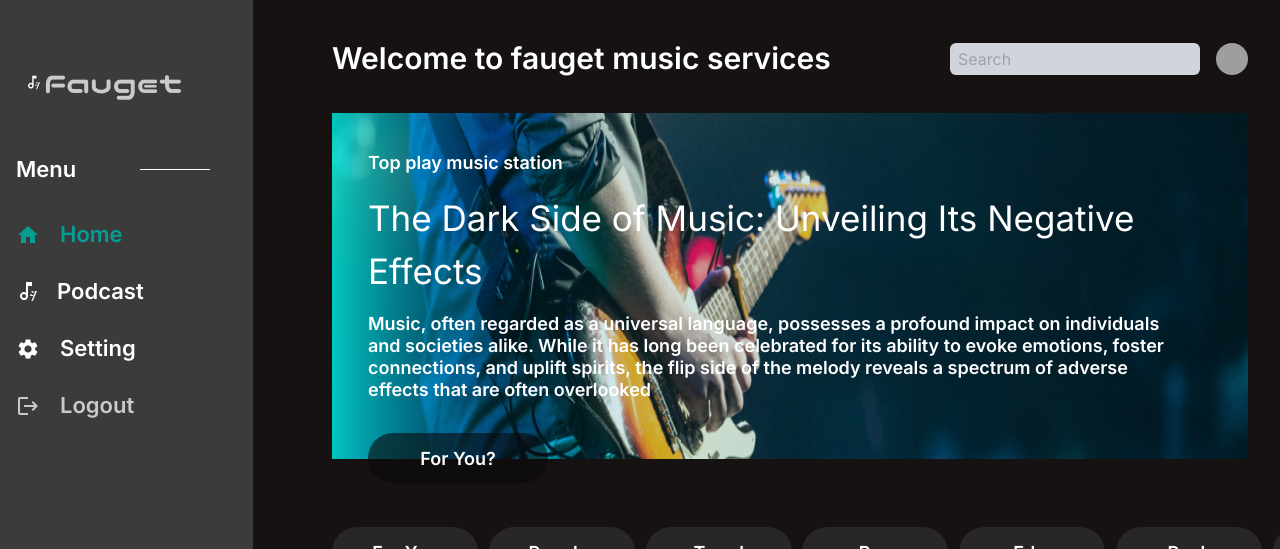
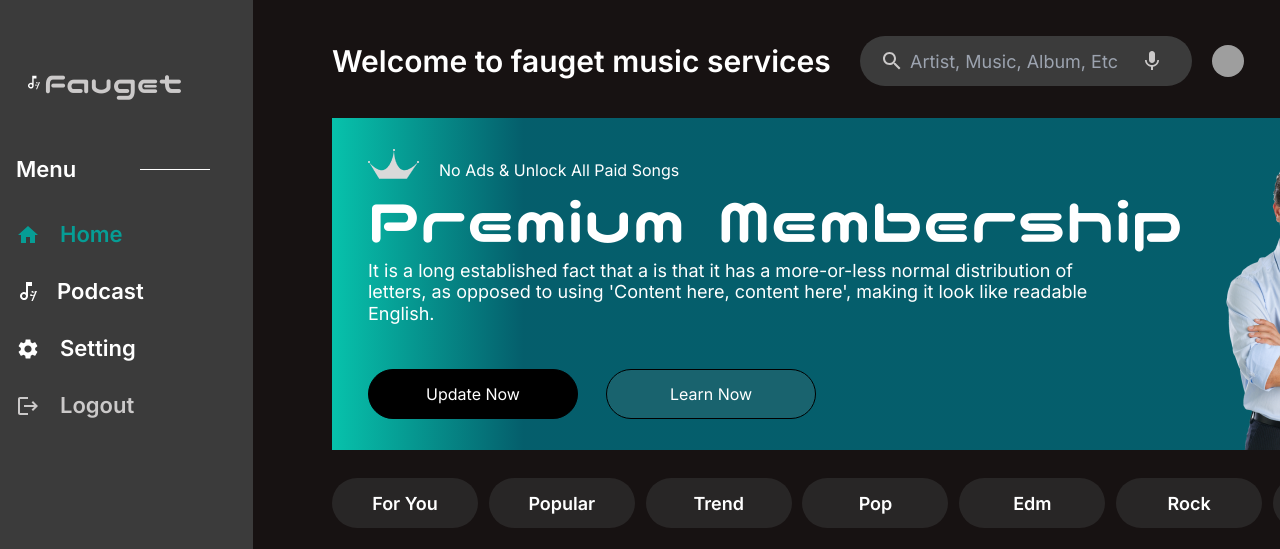
Before and after one commit to Habibaferdausi/Fauget-music-services, a Next.js app: page / in a window 1280 px wide. Shown: the top 549 px of the page. Built offline with nearby package versions, Linux system fonts and the light colour scheme; no server answers; grey boxes are pictures that could not be loaded.

Commit message:
login banner added

```diff
--- a/src/app/globals.css
+++ b/src/app/globals.css
@@ -73,3 +73,9 @@ height: 50px;
 border-radius: 25px;
 color:white;
 }
+
+.search{
+width: 332px;
+height: 50px;
+border-radius: 25px;
+}
--- a/src/app/page.js
+++ b/src/app/page.js
@@ -1,5 +1,6 @@
 import Categories from "@/components/Home/Categories";
-import WithoutLogin from "@/components/Home/WithoutLogin";
+import LoggedBanner from "@/components/Home/LoggedBanner";
+
 import SideNav from "@/components/Shared/SideNav";
 
 
@@ -9,7 +10,7 @@ export default function Home() {
 
      <SideNav>
       <div className="">
-   <WithoutLogin/>
+   <LoggedBanner/>
     <Categories/>
       </div>
     </SideNav>
--- a/src/components/Home/LoggedBanner.jsx
+++ b/src/components/Home/LoggedBanner.jsx
@@ -7,21 +7,21 @@ export default function LoggedBanner() {
     <div className="">
     <div className='  banner'>
         <div className='flex justify-between'>
-            <div className='ms-4 mt-3'>
-               <div className='flex justify-start'>
+            <div className='ps-9 pt-5'>
+               <div className='flex text-white gap-2 pt-2 items-center justify-start'>
                 <img src="./star.png" alt="" className='me-3' />
-                <h1>No Ads & Unlock All Paid Songs</h1>
+                <p className='pt-3'>No Ads & Unlock All Paid Songs</p>
                </div>
-               <h1 className='pt-2 text-[65px] '>Premium Membership</h1>
+               <h1 className=' text-[65px] custom-font -mt-5 text-white py-2'>Premium Membership</h1>
 
-            <p className='mt-2 text-[18px] text-start'>It is a long established fact that a is that it has a more-or-less normal distribution of<br/> letters, as opposed to using 'Content here, content here', making it look like readable <br/> English.</p>
-            <div className='flex mt-3 justify-start'>
+            <p className=' text-[18px] mb-2 text-start leading-[21.78px] text-white -mt-4'>It is a long established fact that a is that it has a more-or-less normal distribution of<br/> letters, as opposed to using 'Content here, content here', making it look like readable <br/> English.</p>
+            <div className='flex mt-11 gap-4 justify-start'>
                 <button className='button bg-black'>Update Now</button>
                 <button className='button bg-[#19636e] ms-3'>Learn Now</button>
             </div>
             </div>
             <div className=' ps-3 pt-3 flex justify-end'>
-                <img src="./image2.png" className='mt-5 me-5'/>
+                <img src="./image2.png" className='mt-[25px] me-5'/>
             </div>
         </div>
     </div>
--- a/src/components/Shared/SideNav.jsx
+++ b/src/components/Shared/SideNav.jsx
@@ -3,7 +3,7 @@ import Image from 'next/image';
 import Link from 'next/link';
 import { usePathname, useRouter } from 'next/navigation';
 import Music from "@/../public/music.svg"
-import { Home, Logout, MusicNote, QueueMusic, Settings } from '@mui/icons-material';
+import { Home, Logout, Mic, MusicNote, QueueMusic, Search, Settings } from '@mui/icons-material';
 
 const SideNav = ({ children }) => {
   const pathName = usePathname();
@@ -14,11 +14,15 @@ const SideNav = ({ children }) => {
       {/* Sidebar */}
       <div className="bg-[#3B3B3B] w-[253px] h-full fixed overflow-y-auto">
         <div className="flex flex-col justify-start w-[210px] h-full">
+          {/* logo part */}
             <div className='flex justify-center mt-9'>
                 <Image src={Music} height={18} width={12} className='me-1'/>
       <h1 className='text-[30px] custom-font my-6 '>
       Fauget</h1>
       </div>
+
+      {/* 1st part */}
+
       <div className='flex justify-between items-center mt-6'>
 
       <h1 className='text-[22px] px-4  text-white  font-semibold'>
@@ -49,6 +53,7 @@ const SideNav = ({ children }) => {
         </button>
         </div>
 
+{/* 2nd part */}
 
         <div className='flex justify-between items-center mt-20 pt-10'>
 
@@ -83,14 +88,29 @@ const SideNav = ({ children }) => {
       </div>
 
       {/* Main Content and Top Navbar */}
-      <div className="flex flex-col w-full ml-1/5"> {/* Adjust the margin to accommodate the sidebar width */}
+      <div className="flex flex-col w-full ml-1/5">
         {/* Top Navbar */}
         <div className=" flex justify-between items-center pt-9 px-8">
           <div>
            <h1 className='text-white margin-common text-[30px] font-semibold'>Welcome to fauget music services</h1>
           </div>
-          <div className="flex items-center">
-            <input type="text" placeholder="Search" className="bg-gray-300 px-2 py-1 rounded-md mr-4" />
+          <div className="flex gap-5 me-1 items-center">
+          <div className="relative">
+  <span className="absolute inset-y-0 left-3  flex items-center ps-4">
+<Search/>
+
+  </span>
+  <input
+    type="text"
+    placeholder="Artist, Music, Album, Etc"
+    className="bg-[#3B3B3B]  ps-[50px] text-[18px] search ms-2  "
+  />
+   <span className="absolute inset-y-0 right-5 flex items-center pr-2">
+<Mic/>
+
+  </span>
+</div>
+
             <img src="/user_img.png" alt="User" className="h-8 w-8 rounded-full" />
           </div>
         </div>
```
